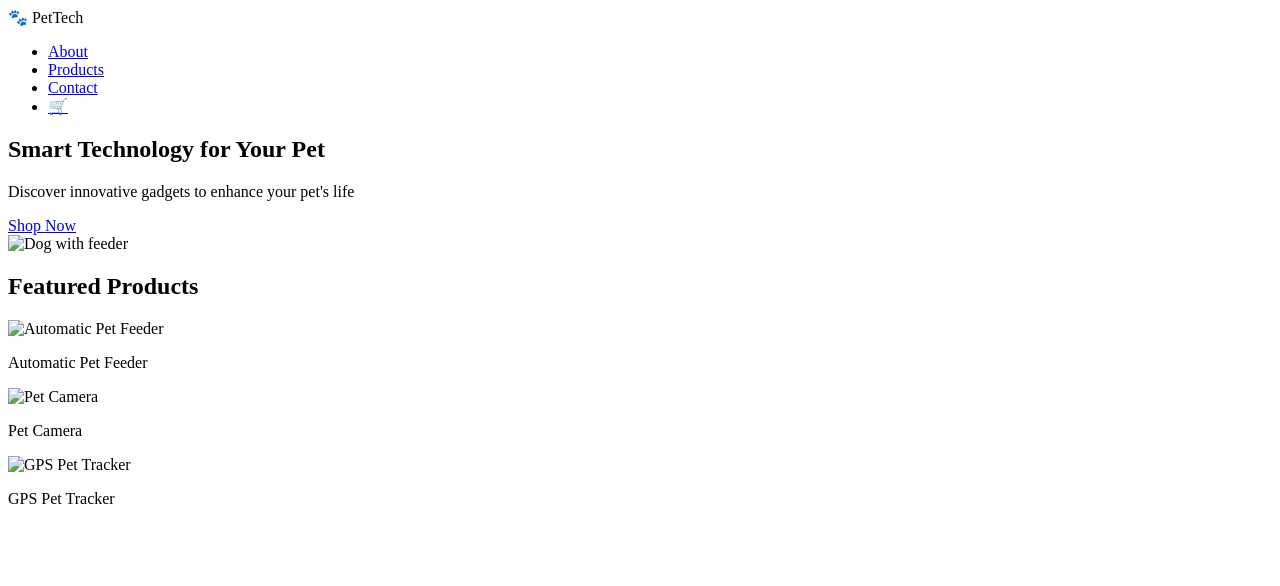
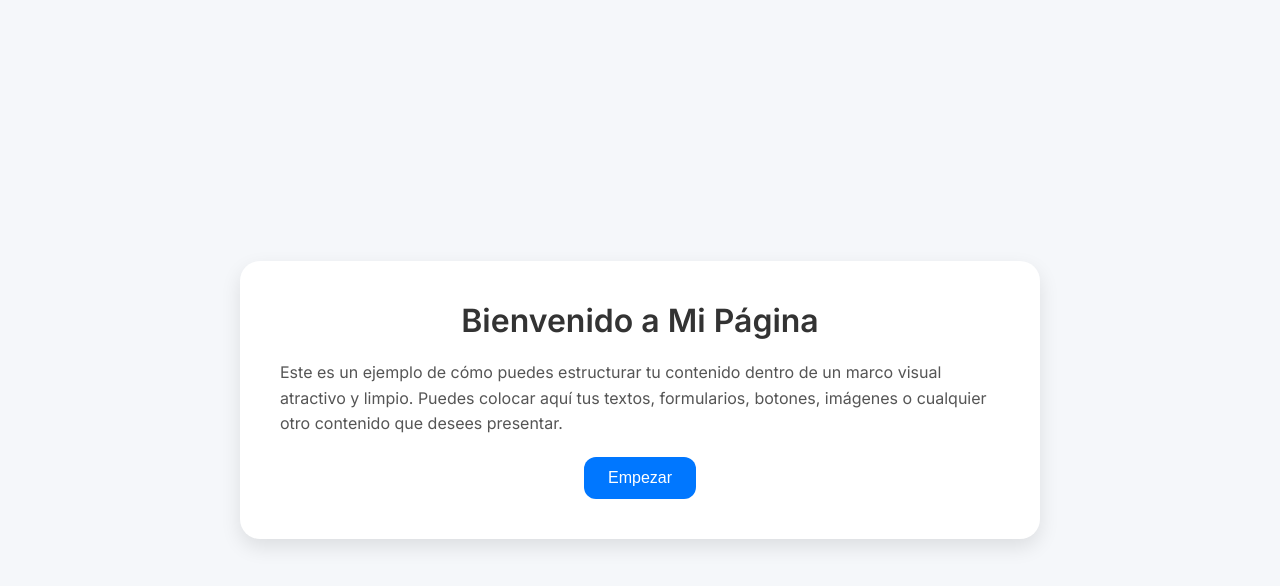
Before and after one commit to rochoabcn/storepet, a plain HTML site: page index.html in a window 1280 px wide. Drawn offline with Linux system fonts and the light colour scheme.

Commit message:
Update index.html

```diff
--- a/index.html
+++ b/index.html
@@ -1,51 +1,76 @@
 <!DOCTYPE html>
-<html lang="en">
+<html lang="es">
 <head>
   <meta charset="UTF-8" />
-  <meta name="viewport" content="width=device-width, initial-scale=1.0"/>
-  <title>PetTech</title>
-  <link rel="stylesheet" href="css/estilos.css" />
+  <meta name="viewport" content="width=device-width, initial-scale=1.0" />
+  <title>Página Bonita con Marco</title>
+  <link href="https://fonts.googleapis.com/css2?family=Inter:wght@400;600&display=swap" rel="stylesheet" />
+  <style>
+    * {
+      margin: 0;
+      padding: 0;
+      box-sizing: border-box;
+    }
+
+    body {
+      font-family: 'Inter', sans-serif;
+      background: #f5f7fa;
+      display: flex;
+      justify-content: center;
+      align-items: center;
+      min-height: 100vh;
+    }
+
+    .marco {
+      background-color: #ffffff;
+      width: 90%;
+      max-width: 800px;
+      border-radius: 20px;
+      box-shadow: 0 8px 20px rgba(0, 0, 0, 0.1);
+      padding: 40px;
+      display: flex;
+      flex-direction: column;
+      gap: 20px;
+    }
+
+    .titulo {
+      font-size: 2rem;
+      font-weight: 600;
+      color: #333;
+      text-align: center;
+    }
+
+    .contenido {
+      font-size: 1rem;
+      color: #555;
+      line-height: 1.6;
+    }
+
+    .boton {
+      align-self: center;
+      background-color: #0077ff;
+      color: white;
+      padding: 12px 24px;
+      border: none;
+      border-radius: 12px;
+      font-size: 1rem;
+      cursor: pointer;
+      transition: background-color 0.3s ease;
+    }
+
+    .boton:hover {
+      background-color: #005ed3;
+    }
+
+  </style>
 </head>
 <body>
-  <header class="navbar">
-    <div class="logo">🐾 <span>PetTech</span></div>
-    <nav>
-      <ul>
-        <li><a href="#">About</a></li>
-        <li><a href="#">Products</a></li>
-        <li><a href="#">Contact</a></li>
-        <li><a href="#"><span class="cart">🛒</span></a></li>
-      </ul>
-    </nav>
-  </header>
-
-  <section class="hero">
-    <div class="hero-text">
-      <h1>Smart Technology for Your Pet</h1>
-      <p>Discover innovative gadgets to enhance your pet's life</p>
-      <a href="#" class="btn">Shop Now</a>
+  <div class="marco">
+    <div class="titulo">Bienvenido a Mi Página</div>
+    <div class="contenido">
+      Este es un ejemplo de cómo puedes estructurar tu contenido dentro de un marco visual atractivo y limpio. Puedes colocar aquí tus textos, formularios, botones, imágenes o cualquier otro contenido que desees presentar.
     </div>
-    <div class="hero-image">
-      <img src="img/hero-dog.jpg" alt="Dog with feeder" />
-    </div>
-  </section>
-
-  <section class="products">
-    <h2>Featured Products</h2>
-    <div class="product-grid">
-      <div class="product-card">
-        <img src="img/feeder.jpg" alt="Automatic Pet Feeder" />
-        <p>Automatic Pet Feeder</p>
-      </div>
-      <div class="product-card">
-        <img src="img/camera.jpg" alt="Pet Camera" />
-        <p>Pet Camera</p>
-      </div>
-      <div class="product-card">
-        <img src="img/gps.jpg" alt="GPS Pet Tracker" />
-        <p>GPS Pet Tracker</p>
-      </div>
-    </div>
-  </section>
+    <button class="boton">Empezar</button>
+  </div>
 </body>
 </html>
```
